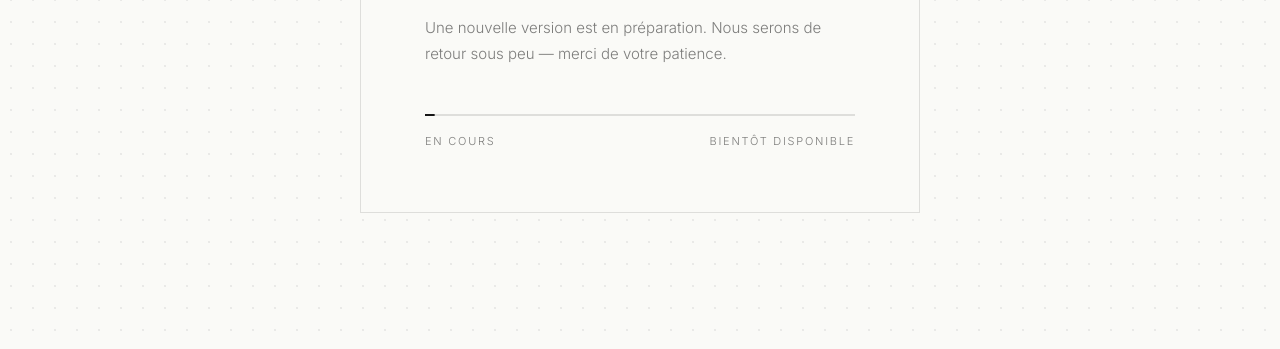
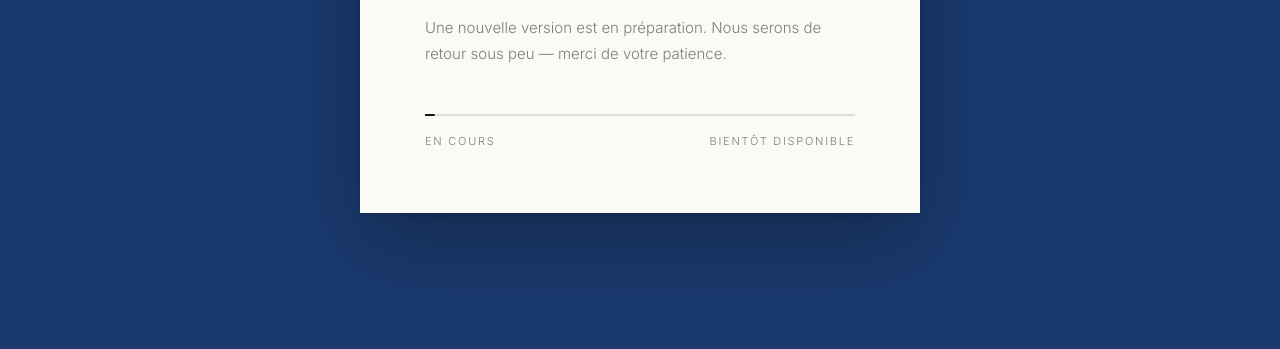
Before and after one commit to eddyliang16-web/18montmartre-landing, a plain HTML site: page index.html in a window 1280 px wide. Shown: the part 451-800 px from the top of the page. Drawn offline with Linux system fonts and the light colour scheme.

Commit message:
Set Macron-blue page background around the white card
Replace the dot-grid beige page background with a flat Macron blue
(#1a3a6e), drop the radial dot pattern, and add a soft shadow on the
card so it visually floats over the blue.

Co-Authored-By: Claude Opus 4.7 (1M context) <noreply@anthropic.com>

```diff
--- a/index.html
+++ b/index.html
@@ -4,7 +4,7 @@
 <meta charset="UTF-8">
 <meta name="viewport" content="width=device-width, initial-scale=1.0">
 <meta name="description" content="Site en cours de construction.">
-<meta name="theme-color" content="#fafaf7">
+<meta name="theme-color" content="#1a3a6e">
 <title>Site en cours de construction</title>
 
 <link rel="preconnect" href="https://fonts.googleapis.com">
@@ -13,7 +13,8 @@
 
 <style>
   :root {
-    --bg: #fafaf7;
+    --page-bg: #1a3a6e;       /* bleu Macron */
+    --bg: #fafaf7;             /* fond de l'encart */
     --ink: #161616;
     --muted: rgba(22, 22, 22, 0.55);
     --rule: rgba(22, 22, 22, 0.12);
@@ -23,7 +24,7 @@
   * { margin: 0; padding: 0; box-sizing: border-box; }
 
   html, body {
-    background: var(--bg);
+    background: var(--page-bg);
     color: var(--ink);
     font-family: 'Inter', system-ui, sans-serif;
     -webkit-font-smoothing: antialiased;
@@ -31,16 +32,12 @@
     font-weight: 300;
   }
 
-  /* Trame de points subtile en arrière-plan */
   body {
     min-height: 100vh;
     min-height: 100dvh;
     display: grid;
     grid-template-columns: 1fr;
     align-items: center;
-    background-image: radial-gradient(rgba(22, 22, 22, 0.07) 1px, transparent 1px);
-    background-size: 22px 22px;
-    background-position: 0 0;
     padding: clamp(28px, 5vw, 64px);
   }
 
@@ -49,8 +46,9 @@
     max-width: 560px;
     margin: 0 auto;
     background: var(--bg);
-    border: 1px solid var(--rule);
+    border: 1px solid rgba(255, 255, 255, 0.08);
     padding: clamp(36px, 5vw, 64px);
+    box-shadow: 0 30px 80px rgba(0, 0, 0, 0.28), 0 2px 6px rgba(0, 0, 0, 0.12);
     animation: fade 1s cubic-bezier(0.22, 1, 0.36, 1) both;
   }
 
```
